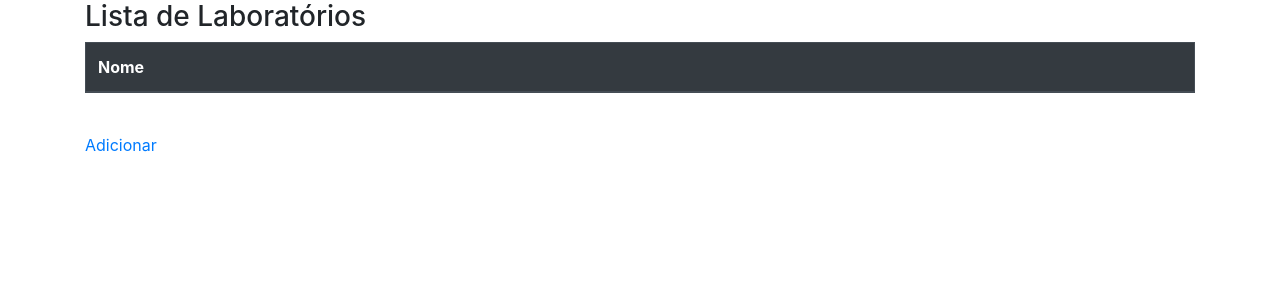
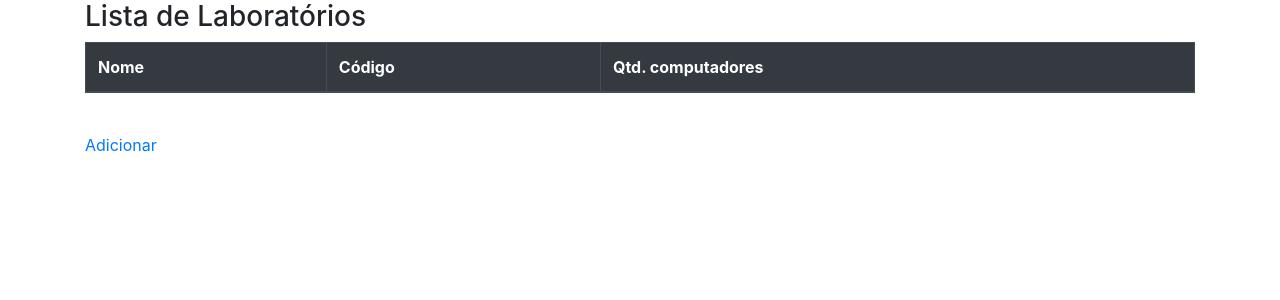
Before and after one commit to Yarles57/Proj-Integrador, a PHP site: page /View/listarLab.php in a window 1280 px wide. Shown: the top 300 px of the page. Run offline with PHP 8.4, Linux system fonts and the light colour scheme; the visitor is signed in with stand-in values (Sample User, id 1); data that the repository does not hold is empty.

Commit message:
Update listarLab.php

```diff
--- a/View/listarLab.php
+++ b/View/listarLab.php
@@ -24,6 +24,8 @@
         <thead class="thead-dark">
             <tr>
               <th scope="col">Nome</th>
+              <th scope="col">Código</th>
+              <th scope="col">Qtd. computadores</th>
             </tr>
         </thead>
        <?php
```
